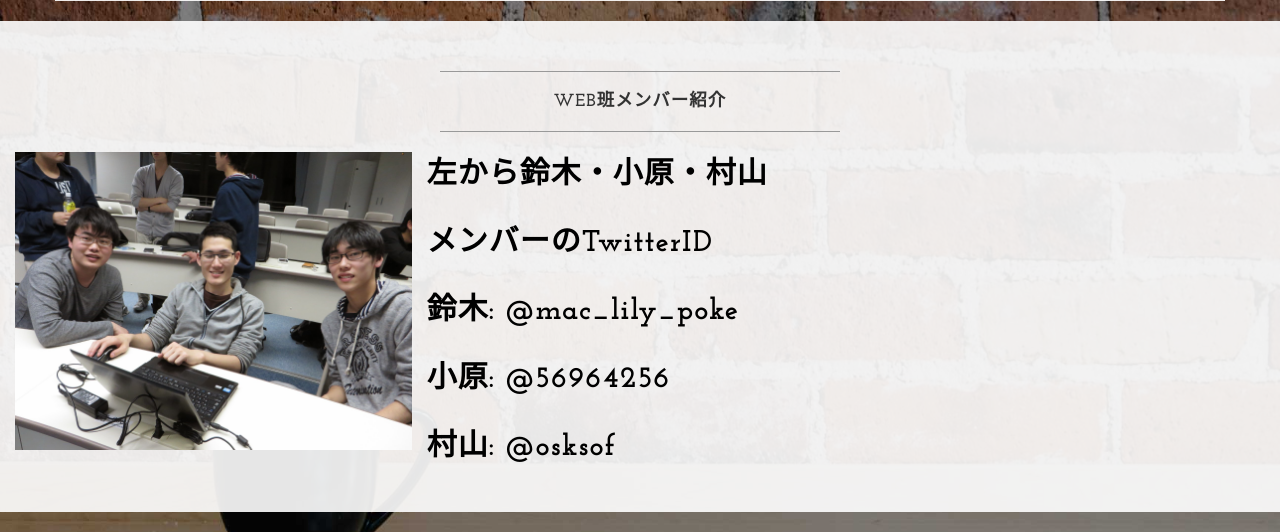
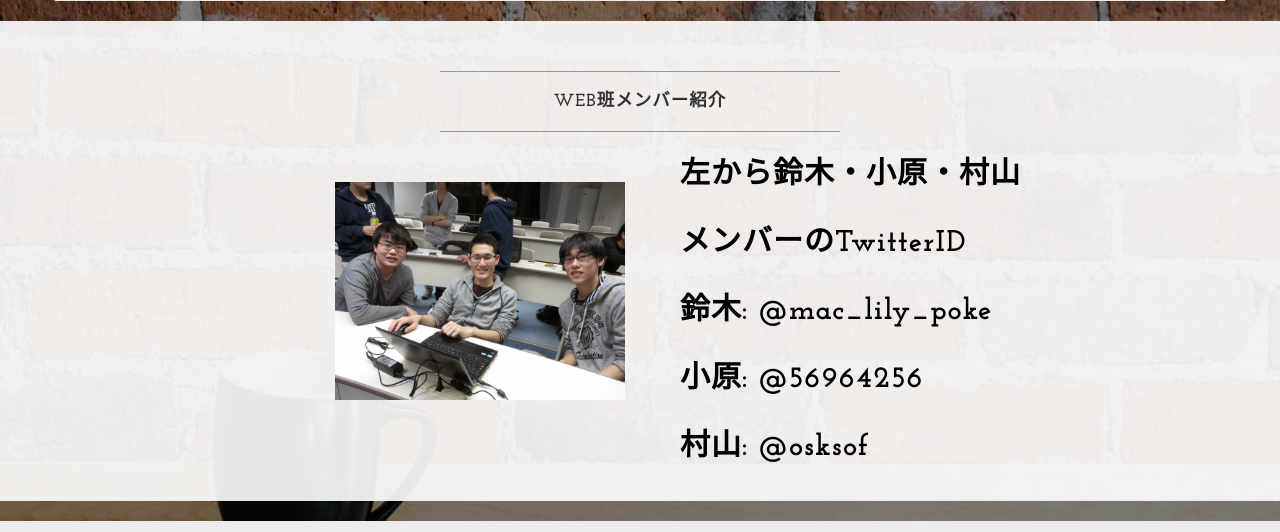
Before and after one commit to XMLPro/Webgroup, a PHP site: page /business-casual/index.html in a window 1280 px wide. Shown: the part 1016-1548 px from the top of the page. Run offline with PHP 8.4, Linux system fonts and the light colour scheme.

Commit message:
homechange

```diff
--- a/business-casual/css/business-casual.css
+++ b/business-casual/css/business-casual.css
@@ -110,7 +110,23 @@ footer p {
     margin: 0;
     padding: 50px 0;
 }
+.boxCenter {
+    padding-left: 25%;
+}
+.img-height {
 
+    margin-right: 20px;
+}
+.img-size{
+    width: 180%;
+    height: 180%;
+    margin-top: 30px;
+}
+.txt-box {
+    height: 400px;
+    width: 400px;
+    margin-left: 360px;
+}
 @media screen and (min-width:768px) {
     .brand {
         display: inherit;
--- a/business-casual/index.html
+++ b/business-casual/index.html
@@ -113,9 +113,11 @@
                     </h2>
                     <hr>
                 </div>
-    <div class="col-sm-4 text-center">
-                    <img class="img-responsive" src="img/IMG_1817.jpg" alt="">
+    <div class="boxCenter">
+    <div class="col-sm-4 text-center img-height">
+                    <img class="img-responsive img-size" src="img/IMG_1817.jpg" alt="" width="150%" height="150%">
                                     </div>
+                                    <div class="txt-box">
                     <h3><p>左から鈴木・小原・村山</p>
                     	<h3><p>メンバーのTwitterID</p>
                     		<h3><p>鈴木: @mac_lily_poke</p>
@@ -126,6 +128,8 @@
                     		</h3>
                     	</h3>
                     </h3>
+                    </div>
+                </div>
     <!-- /.container -->
 
  <!--   <footer>
```
